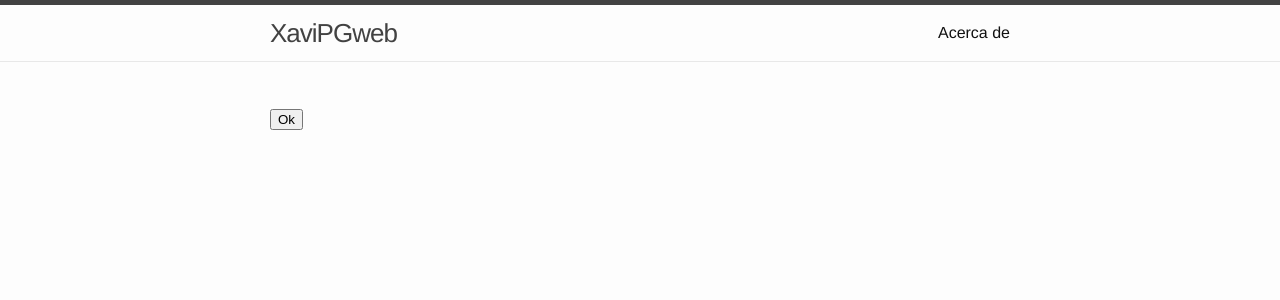
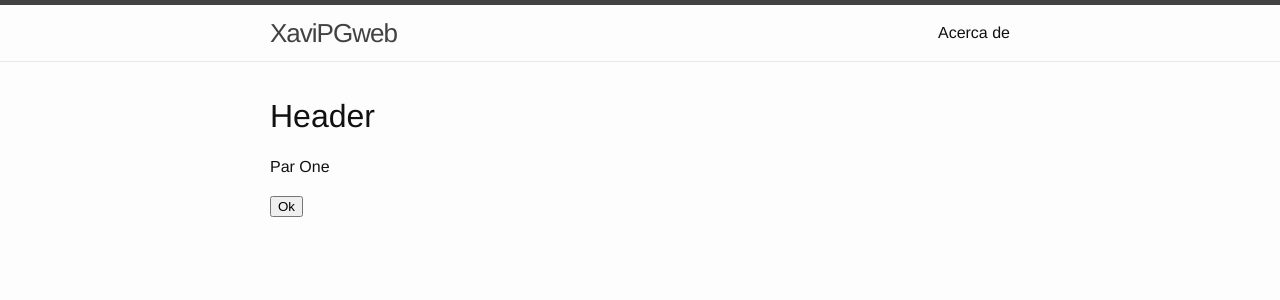
Before and after one commit to xavipgweb/xavipgweb.github.io, a Jekyll site: the page built from index.html, in a window 1280 px wide. Shown: the top 300 px of the page. Built offline with Jekyll 4.4.1, drawn with Linux system fonts in a browser that asks for light colours.

Commit message:
Update index.html

```diff
--- a/index.html
+++ b/index.html
@@ -2,11 +2,11 @@
 layout: default
 ---
 <body>
-  <h1 id = "text"></h1>
+  <h1 id = "text">Header</h1>
 
   <script src = "respuestas.js"></script>
 
-  <p id = "paruno"></p>
+  <p id = "paruno">Par One</p>
 
   <script>
     start();
```
